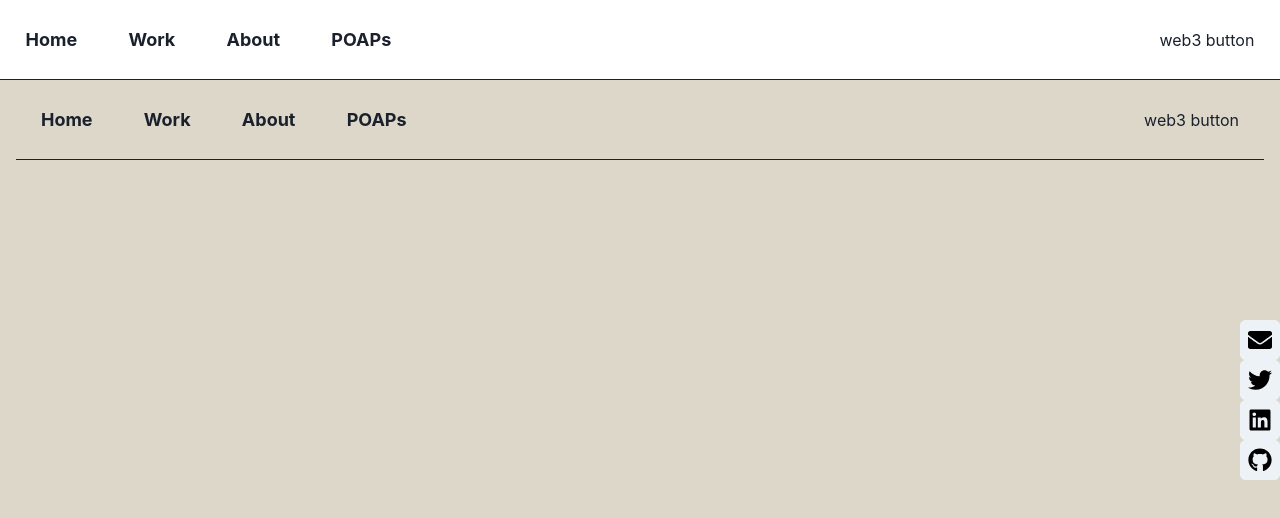
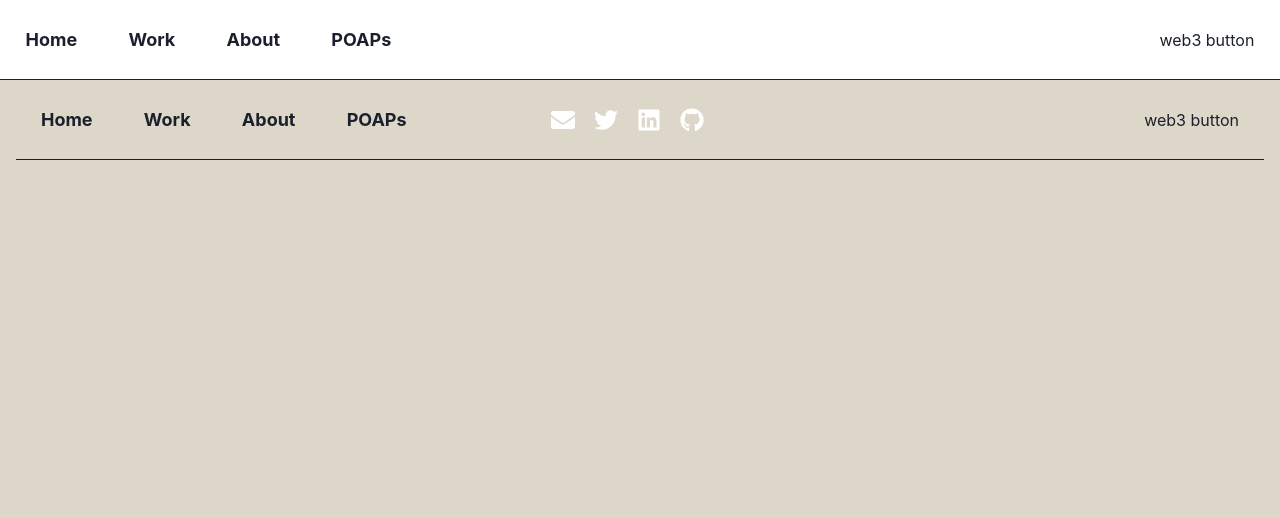
Before and after one commit to Mariussgal/marius_portfolio_website, a Next.js app: page /layout in a window 1280 px wide. Shown: the top 518 px of the page. Built offline with nearby package versions, Linux system fonts and the light colour scheme.

Commit message:
changed color of media icons and make them a row

```diff
--- a/components/Medias.tsx
+++ b/components/Medias.tsx
@@ -1,31 +1,33 @@
-import { Box, Flex, IconButton } from '@chakra-ui/react';
+import { Flex, IconButton } from '@chakra-ui/react';
 import { FaLinkedin, FaGithub, FaEnvelope, FaTwitter } from "react-icons/fa";
 
 export default function Medias() {
     return (
-        <Box position="fixed" right="0" top="50%">
-            <Flex direction="column" align="center" justify="center" transform="translateY(-50%)">
-                <IconButton as="a" href="mailto:jeangal.pro@gmail.com" target="_blank"
+        <Flex direction="row" align="center" justify="center" mr="2%">
+            <IconButton as="a" href="mailto:jeangal.pro@gmail.com" target="_blank" mr="2%"
                 aria-label="Mail"
                 icon={<FaEnvelope size="24px" />}
-                    color="black"
+                color="white"
+                bg="none"
             />
-                <IconButton as="a" href="https://twitter.com/jeangalbc" target="_blank"
+            <IconButton as="a" href="https://twitter.com/jeangalbc" target="_blank" mr="2%"
                 aria-label="Twitter"
                 icon={<FaTwitter size="24px" />}
-                    color="black"
+                color="white"
+                bg="none"
             />
-                <IconButton as="a" href="https://www.linkedin.com/in/jean-gal/" target="_blank"
+            <IconButton as="a" href="https://www.linkedin.com/in/jean-gal/" target="_blank" mr="2%"
                 aria-label="LinkedIn"
                 icon={<FaLinkedin size="24px" />}
-                    color="black"
+                color="white"
+                bg="none"
             />
             <IconButton as="a" href="https://github.com/jjeangal" target="_blank"
                 aria-label="Github"
                 icon={<FaGithub size="24px" />}
-                    color="black"
+                color="white"
+                bg="none"
             />
         </Flex>
-        </Box>
     );
 }
```
Lines whose indentation alone changed are shown as unchanged.
